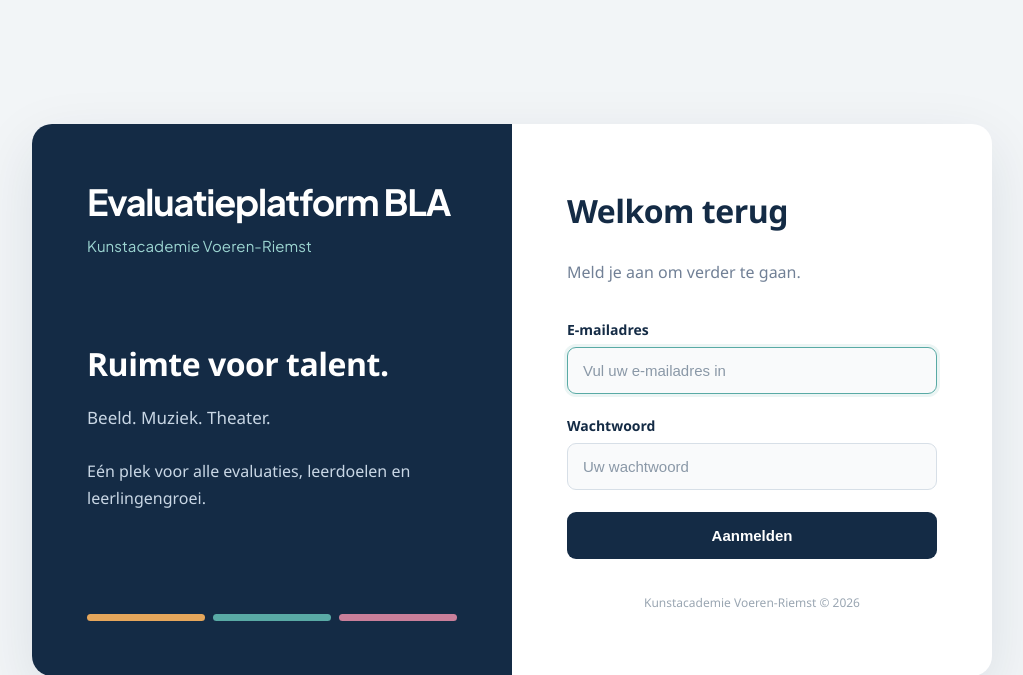
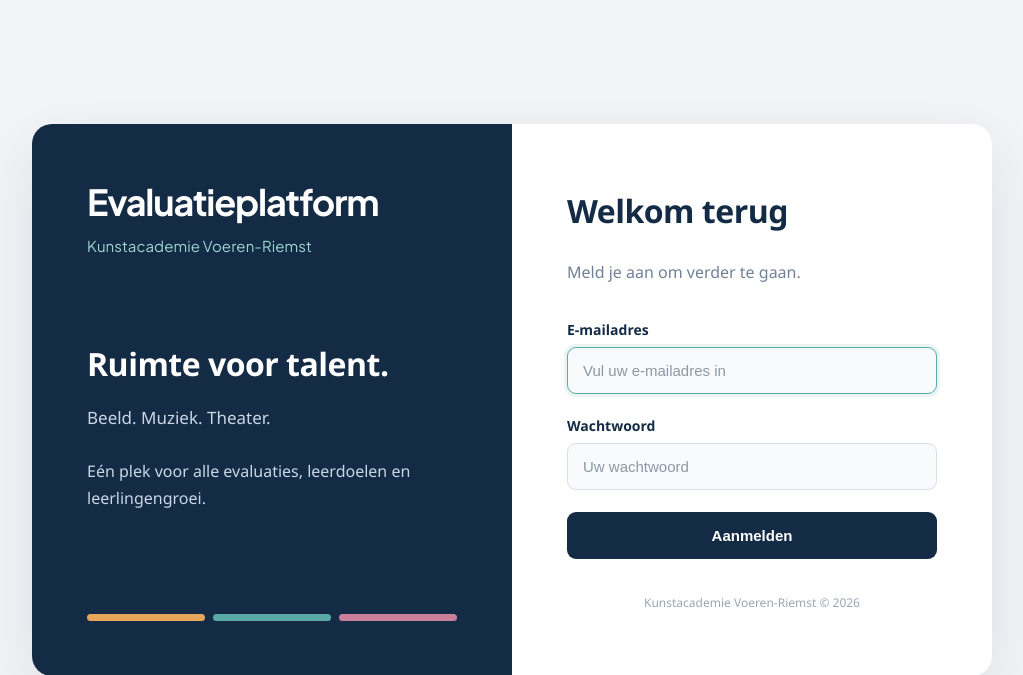
Before and after one commit to peterhons-blip/kavr-evaluaties, a Laravel app: page /login in a window 1280 px wide. Shown: the top 675 px of the page, without its empty margins (128-1151 px from the left). Run offline with Laravel 12, Linux system fonts and the light colour scheme.

Commit message:
Remove 'BLA' from platform title in login view

```diff
--- a/resources/views/auth/login.blade.php
+++ b/resources/views/auth/login.blade.php
@@ -284,7 +284,7 @@
         <!-- Naam platform -->
         <div class="brand-name">
             <div class="platform-title">
-                Evaluatieplatform BLA
+                Evaluatieplatform
             </div>
 
             <div class="academy-subtitle">
```
